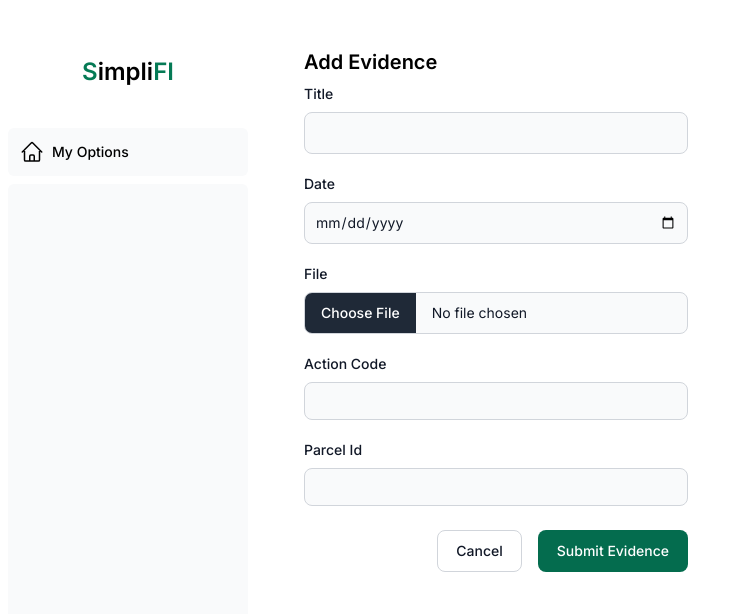
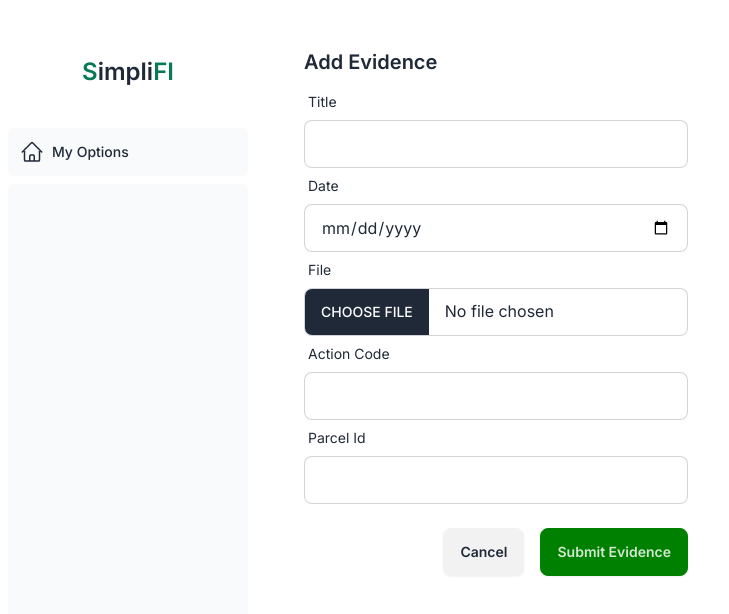
Before and after one commit to ic-monads/SimpliFI, a Next.js app: page /options/option/add-evidence in a window 1280 px wide. Shown: the top 614 px of the page, without its empty margins (0-729 px from the left). Built offline with nearby package versions, Linux system fonts and the light colour scheme; a web font is replaced by a local one.

Commit message:
Remove flowbite and use DaisyUI instead

```diff
--- a/package.json
+++ b/package.json
@@ -35,6 +35,7 @@
     "@types/react": "^18",
     "@types/react-dom": "^18",
     "@vercel/style-guide": "^6.0.0",
+    "daisyui": "^4.11.1",
     "eslint": "^8",
     "eslint-config-next": "14.2.3",
     "eslint-config-prettier": "^9.1.0",
--- a/src/app/options/[option]/page.tsx
+++ /dev/null
@@ -1,65 +0,0 @@
-"use client";
-
-import type { Evidence } from '@prisma/client';
-import { Button } from 'flowbite-react';
-import Link from "next/link";
-import useSWR from "swr";
-
-export default function Page({
-  searchParams,
-}: {
-  searchParams: {
-    action: string;
-    parcel: string;
-  };
-}) {
-  const { data } = useSWR("/api/evidence", (url) => fetch(url).then((res) => res.json()).then((data) => data as Evidence[]));
-
-  return (
-    <div className="w-full">
-      <div className="flex-row w-1/2 mx-auto items-center justify-between">
-        <h2 className={`text-2xl`}>Parcel Name</h2>
-        <h1 className={`text-bold text-4xl`}>Action Id & Description</h1>
-      </div>
-      <h2 className="text-xl font-semibold">Evidence</h2>
-      <div className="my-5 mx-auto max-w-4xl relative overflow-x-auto">
-          <table className="w-full text-sm text-left rtl:text-right text-gray-500 dark:text-gray-400">
-              <thead className="text-xs text-gray-700 uppercase bg-gray-50 dark:bg-gray-700 dark:text-gray-400">
-                  <tr>
-                      <th scope="col" className="px-6 py-3">
-                          Title
-                      </th>
-                      <th scope="col" className="px-6 py-3">
-                          Date
-                      </th>
-                      <th scope="col" className="px-6 py-3">
-                          File
-                      </th>
-                  </tr>
-              </thead>
-              <tbody>
-                {data && data.map((ev) => (
-                  <tr key={ev.id} className="bg-white dark:bg-gray-800">
-                      <th scope="row" className="px-6 py-4 font-medium text-gray-900 whitespace-nowrap dark:text-white">
-                          {ev.title}
-                      </th>
-                      <td className="px-6 py-4">
-                          {new Date(ev.date).toLocaleDateString()}
-                      </td>
-                      <td className="px-6 py-4">
-                          {ev.fileUrl}
-                      </td>
-                  </tr>
-                ))}
-              </tbody>
-          </table>
-      </div>
-      <Link href={{
-        pathname: "/options/option/add-evidence",
-        query: searchParams
-        }}>
-          <Button color={"success"}>Add Evidence</Button>
-          </Link>
-    </div>
-  );
-}
--- a/src/app/options/[option]/add-evidence/page.tsx
+++ b/src/app/options/option/add-evidence/page.tsx
@@ -1,8 +1,4 @@
 "use client"; // This is a client-side component
-
-import { useRef, useState } from "react";
-import { useRouter } from "next/navigation";
-import { upload } from "@vercel/blob/client";
 
 import Form
  from "@/app/ui/options/option/create-evidence-form";
--- /dev/null
+++ b/src/app/options/option/page.tsx
@@ -0,0 +1,65 @@
+"use client";
+
+import type { Evidence } from '@prisma/client';
+import { Button } from 'flowbite-react';
+import Link from "next/link";
+import useSWR from "swr";
+
+export default function Page({
+  searchParams,
+}: {
+  searchParams: {
+    action: string;
+    parcel: string;
+  };
+}) {
+  const { data } = useSWR("/api/evidence", (url) => fetch(url).then((res) => res.json()).then((data) => data as Evidence[]));
+
+  return (
+    <div className="w-full">
+      <div className="flex-row w-1/2 mx-auto items-center justify-between">
+        <h2 className={`text-2xl`}>Parcel Name</h2>
+        <h1 className={`text-bold text-4xl`}>Action Id & Description</h1>
+      </div>
+      <h2 className="text-xl font-semibold">Evidence</h2>
+      <div className="my-5 mx-auto max-w-4xl relative overflow-x-auto">
+        <table className="table">
+          <thead>
+            <tr>
+              <th scope="col">
+                Title
+              </th>
+              <th scope="col">
+                Date
+              </th>
+              <th scope="col">
+                File
+              </th>
+            </tr>
+          </thead>
+          <tbody>
+            {data && data.map((ev) => (
+              <tr key={ev.id}>
+                <th scope="row">
+                  {ev.title}
+                </th>
+                <td>
+                  {new Date(ev.date).toLocaleDateString()}
+                </td>
+                <td>
+                  {ev.fileUrl}
+                </td>
+              </tr>
+            ))}
+          </tbody>
+        </table>
+      </div>
+      <Link href={{
+        pathname: "/options/option/add-evidence",
+        query: searchParams
+      }}>
+          <button className="btn btn-primary">Add Evidence</button>
+      </Link>
+    </div>
+  );
+}
--- a/src/app/options/page.tsx
+++ b/src/app/options/page.tsx
@@ -1,30 +1,20 @@
 import { Card } from '@/app/ui/options/cards';
-import { AddOption } from '../ui/options/buttons';
 import { fetchAllOptions } from '../lib/data';
-import { Button } from 'flowbite-react';
 import Link from 'next/link';
 
 export default async function Page() {
   const options = await fetchAllOptions();
   return (
     <div className="w-full">
-      <div className="flex w-full items-center justify-between border-red-500">
+      <div className="flex w-full items-center justify-between">
         <h1 className="text-2xl font-semibold">My Options</h1>
         <Link href="/options/add">
-          <Button color={"success"}>Add Option</Button>
+          <button className="btn btn-primary">Add Option</button>
         </Link>
       </div>
       <div className="pt-2 grid gap-4 grid-cols-4 sm:grid-cols-2">
         {options.map((o) => <Card key={`${o.actionCode}${o.parcelId}`} action={o.action} parcel={o.parcel} />)}
       </div>
-      <div className="mt-4 flex items-center justify-between gap-2 md:mt-8">
-      </div>
-      {/*  <Suspense key={query + currentPage} fallback={<InvoicesTableSkeleton />}>
-          <Table query={query} currentPage={currentPage} />
-        </Suspense> */}
-      <div className="mt-5 flex w-full justify-center">
-        {/* <Pagination totalPages={totalPages} /> */}
-      </div>
     </div>
   );
 }
--- a/src/app/ui/nav-links.tsx
+++ b/src/app/ui/nav-links.tsx
@@ -34,7 +34,7 @@ export default function NavLinks() {
             className={clsx(
               'flex h-[48px] grow items-center justify-center gap-2 rounded-md bg-gray-50 p-3 text-sm font-medium hover:bg-green-50 hover:text-green-600 md:flex-none md:justify-start md:p-2 md:px-3',
               {
-                'bg-green-50 text-green-600': pathname === link.href,
+                'bg-green-50 text-green-500': pathname === link.href,
               },
             )}          >
             <LinkIcon className="w-6" />
--- a/src/app/ui/options/option/create-evidence-form.tsx
+++ b/src/app/ui/options/option/create-evidence-form.tsx
@@ -4,7 +4,6 @@ import Link from "next/link";
 import { createEvidence } from "@/app/lib/actions";
 import React, { useRef, useState } from "react";
 import { upload } from "@vercel/blob/client";
-import { Button } from "flowbite-react";
 
 
 export default function Form({ actCode, parcelId }: { actCode: string, parcelId: string}) {
@@ -36,35 +35,35 @@ export default function Form({ actCode, parcelId }: { actCode: string, parcelId:
     <div className="mx-auto">
       <h1 className="font-semibold text-xl mb-2">Add Evidence</h1>
       { error && <p className="text-red-500 text-sm mb-5">{error}</p> }
-            <form className="max-w-sm" action={handleSubmit}>
-              <div className="mb-5">
-                <label htmlFor="title" className="block mb-2 text-sm font-medium text-gray-900 dark:text-white">Title</label>
-                <input type="text" id="title" name="title" className="bg-gray-50 border border-gray-300 text-gray-900 text-sm rounded-lg focus:ring-blue-500 focus:border-blue-500 block w-full p-2.5 dark:bg-gray-700 dark:border-gray-600 dark:placeholder-gray-400 dark:text-white dark:focus:ring-blue-500 dark:focus:border-blue-500" required />
+      <form className="max-w-sm form-control" action={handleSubmit}>
+        <div className="label">
+          <label htmlFor="title" className="label-text">Title</label>
         </div>
-              <div className="mb-5">
-                  <label htmlFor="date" className="block mb-2 text-sm font-medium text-gray-900">Date</label>
-                  <input type="date" id="date" name="date" className="bg-gray-50 border border-gray-300 text-gray-900 text-sm rounded-lg focus:ring-green-500 focus:border-green-500 block w-full p-2.5" required/>
+        <input type="text" id="title" name="title" className="input input-bordered" required />
+        <div className="label">
+          <label htmlFor="date" className="label-text">Date</label>
         </div>
-              <div className="mb-5">
-                  <label htmlFor="file" className="block mb-2 text-sm font-medium text-gray-900">File</label>
-                  <input className="block w-full text-sm text-gray-900 border border-gray-300 rounded-lg cursor-pointer bg-gray-50 dark:text-gray-400 focus:outline-none dark:bg-gray-700 dark:border-gray-600 dark:placeholder-gray-400" type="file" ref={fileInputRef} id="file" name="file" required />
+        <input type="date" id="date" name="date" className="input input-bordered" required/>
+        <div className="label">
+          <label htmlFor="file" className="label-text">File</label>
         </div>
-              <div className="mb-5">
-                  <label htmlFor="actCode" className="block mb-2 text-sm font-medium text-gray-900">Action Code</label>
-                  <input className="block w-full text-sm text-gray-900 border border-gray-300 rounded-lg cursor-pointer bg-gray-50 dark:text-gray-400 focus:outline-none dark:bg-gray-700 dark:border-gray-600 dark:placeholder-gray-400" id="actCode" name="actCode" type="text" value={actCode} readOnly/>
+        <input className="file-input file-input-bordered" type="file" ref={fileInputRef} id="file" name="file" required />
+        <div className="label">
+          <label htmlFor="actCode" className="label-text">Action Code</label>
         </div>
-              <div className="mb-5">
-                  <label htmlFor="parcelId" className="block mb-2 text-sm font-medium text-gray-900">Parcel Id</label>
-                  <input className="block w-full text-sm text-gray-900 border border-gray-300 rounded-lg cursor-pointer bg-gray-50 dark:text-gray-400 focus:outline-none dark:bg-gray-700 dark:border-gray-600 dark:placeholder-gray-400" id="parcelId" name="parcelId"type="text" value={parcelId} readOnly/>
+        <input className="input input-bordered" id="actCode" name="actCode" type="text" value={actCode} readOnly/>
+        <div className="label">
+          <label htmlFor="parcelId" className="label-text">Parcel Id</label>
         </div>
+        <input className="input input-bordered" id="parcelId" name="parcelId" type="text" value={parcelId} readOnly/>
         <div className="mt-6 flex justify-end gap-4">
           <Link href={{
             pathname: "/options/option",
             query: { action: actCode, parcel: parcelId }
           }}>
-                  <Button color={"light"}>Cancel</Button>
+            <button className="btn btn-neutral-content">Cancel</button>
           </Link>
-                <Button color={"success"} type="submit">Submit Evidence</Button>
+          <button className="btn btn-primary" type="submit">Submit Evidence</button>
         </div>
       </form>
     </div>
--- a/tailwind.config.ts
+++ b/tailwind.config.ts
@@ -19,7 +19,18 @@ const config: Config = {
     },
   },
   plugins: [
-    flowbite.plugin()
+    flowbite.plugin(),
+    require("daisyui")
   ],
+  daisyui: {
+    themes: [
+      {
+        light: {
+          ...require("daisyui/src/theming/themes")["light"],
+          primary: "green",
+        }
+      }
+    ]
+  }
 };
 export default config;
```
Also changed, not shown: 1 other file (tests, documents, lock files or other folders). Lines whose indentation alone changed are shown as unchanged.
